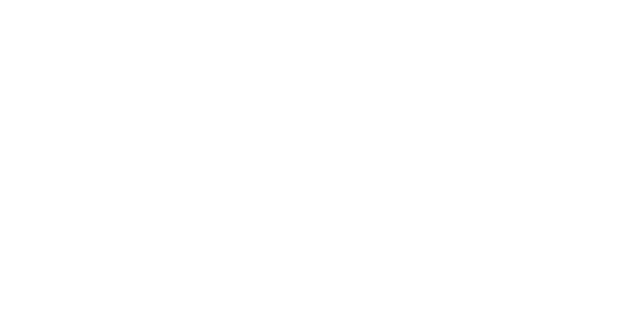
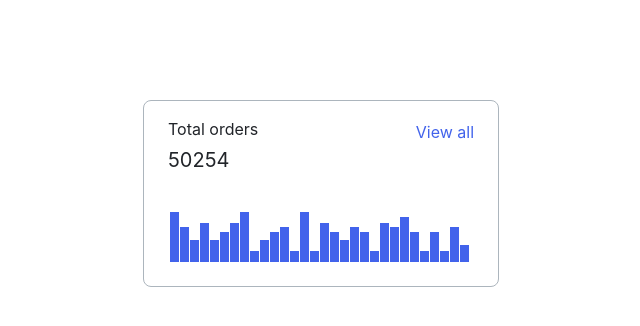
Before and after one commit to js-tasks-ru/htmlcss-20250123_duhovny, a website: page 04-lection2/01-histogram/index.html in a window 1280 px wide. Shown: the whole page, without its empty margins (394-1034 px from the left). Drawn offline with Linux system fonts and the light colour scheme.

Commit message:
'lection-2-histogram'

```diff
--- a/04-lection2/01-histogram/histogram.css
+++ b/04-lection2/01-histogram/histogram.css
@@ -0,0 +1,100 @@
+* {font-family: 'Inter', sans-serif;}
+
+.histogram {
+    display: flex;
+    flex-direction: column;
+    justify-content: flex-start;
+    color: var(--white);
+    width: 354px;
+    height: 185px;
+    position: absolute;
+    top: 100px;
+    left: 537px;
+    border-radius: 8px;
+    border: 1px solid var(--grey-3);
+    background-color: var(--white);
+    box-sizing: content-box;
+}
+
+.histogram__text {
+    display: flex;
+    padding-left: 24px;
+    padding-top: 16px;
+    padding-right: 24px;
+    height: 43px;
+    size: 16px;
+    flex-direction: row;
+    justify-content: space-between;
+
+}
+
+.histogram_name {
+    display: flex;
+    color: var(--black);
+    font-size: 16px;
+    font-weight: 400;
+    line-height: 24px;
+    text-align: left;
+    text-underline-position: from-font;
+    text-decoration-skip-ink: none;
+}
+
+.histogram__text_col-2 {
+    display: flex;
+    align-items: flex-end;
+    justify-content: flex-end;
+    padding-top: 3px;
+}
+
+.histogram_link {
+    display: flex;
+    justify-content: flex-end;
+    align-items: flex-end;
+    color: var(--blue-3);
+    font-size: 16px;
+    font-weight: 400;
+    line-height: 24px;
+    text-align: right;
+    text-underline-position: from-font;
+    text-decoration-skip-ink: none;
+    cursor: pointer;
+}
+
+.histogram__data {
+    display: flex;
+    height: 26px;
+    color: var(--black);
+    padding-left: 24px;
+    padding-top: 3px;
+    flex-direction: row;
+    justify-content: flex-start;
+    align-items: flex-start;
+}
+
+.histogram__data_numbers {
+    font-size: 20px;
+    font-weight: 400;
+    line-height: 26px;
+    text-align: left;
+    text-underline-position: from-font;
+    text-decoration-skip-ink: none;
+}
+
+.histogram__block-before {
+    height: 100px;
+}
+
+.histogram__block {
+    display: flex;
+    padding-left: 26px;
+    padding-bottom: 24px;
+    padding-right: 29px;
+    justify-content: space-between;
+    align-items: flex-end;
+}
+
+.histogram__block_column {
+    display: flex;
+    background-color: var(--blue-3);
+    width: 9px;
+}
--- a/04-lection2/01-histogram/index.html
+++ b/04-lection2/01-histogram/index.html
@@ -6,6 +6,51 @@
         <link rel="stylesheet" href="./histogram.css">
     </head>
     <body>
-
+        <div class="histogram">
+            <div class="histogram__text">
+                <div class="histogram__text_col-1">
+                    <div class="histogram_name">Total orders</div>
+                </div>
+                <div class="histogram__text_col-2">
+                    <div class="histogram_link">View all</div>
+                </div>
+            </div>
+            <div class="histogram__data">
+                <div class="histogram__data_numbers">50254</div>
+            </div>
+            <div class="histogram__block-before"></div>
+            <div class="histogram__block">
+                <div class="histogram__block_column" style="height: 50px;"></div>
+                <div class="histogram__block_column" style="height: 35px;"></div>
+                <div class="histogram__block_column" style="height: 22px;"></div>
+                <div class="histogram__block_column" style="height: 39px;"></div>
+                <div class="histogram__block_column" style="height: 22px;"></div>
+                <div class="histogram__block_column" style="height: 30px;"></div>
+                <div class="histogram__block_column" style="height: 39px;"></div>
+                <div class="histogram__block_column" style="height: 50px;"></div>
+                <div class="histogram__block_column" style="height: 11px;"></div>
+                <div class="histogram__block_column" style="height: 22px;"></div>
+                <div class="histogram__block_column" style="height: 30px;"></div>
+                <div class="histogram__block_column" style="height: 35px;"></div>
+                <div class="histogram__block_column" style="height: 11px;"></div>
+                <div class="histogram__block_column" style="height: 50px;"></div>
+                <div class="histogram__block_column" style="height: 11px;"></div>
+                <div class="histogram__block_column" style="height: 39px;"></div>
+                <div class="histogram__block_column" style="height: 30px;"></div>
+                <div class="histogram__block_column" style="height: 22px;"></div>
+                <div class="histogram__block_column" style="height: 35px;"></div>
+                <div class="histogram__block_column" style="height: 30px;"></div>
+                <div class="histogram__block_column" style="height: 11px;"></div>
+                <div class="histogram__block_column" style="height: 39px;"></div>
+                <div class="histogram__block_column" style="height: 35px;"></div>
+                <div class="histogram__block_column" style="height: 45px;"></div>
+                <div class="histogram__block_column" style="height: 30px;"></div>
+                <div class="histogram__block_column" style="height: 11px;"></div>
+                <div class="histogram__block_column" style="height: 30px;"></div>
+                <div class="histogram__block_column" style="height: 11px;"></div>
+                <div class="histogram__block_column" style="height: 35px;"></div>
+                <div class="histogram__block_column" style="height: 17px;"></div>
+            </div>
+        </div>
     </body>
 </html>
--- a/assets/css/main.css
+++ b/assets/css/main.css
@@ -11,6 +11,8 @@
     --pink: #F784AD;
     --purple: #7048E8;
     --blue: #374FC7;
+    --blue-2: #7048E8;
+    --blue-3: #4263EB;
     --red: #F03D3E;
     --grey-1: #F8F9FA;
     --grey-2: #DDE2E5;
```
